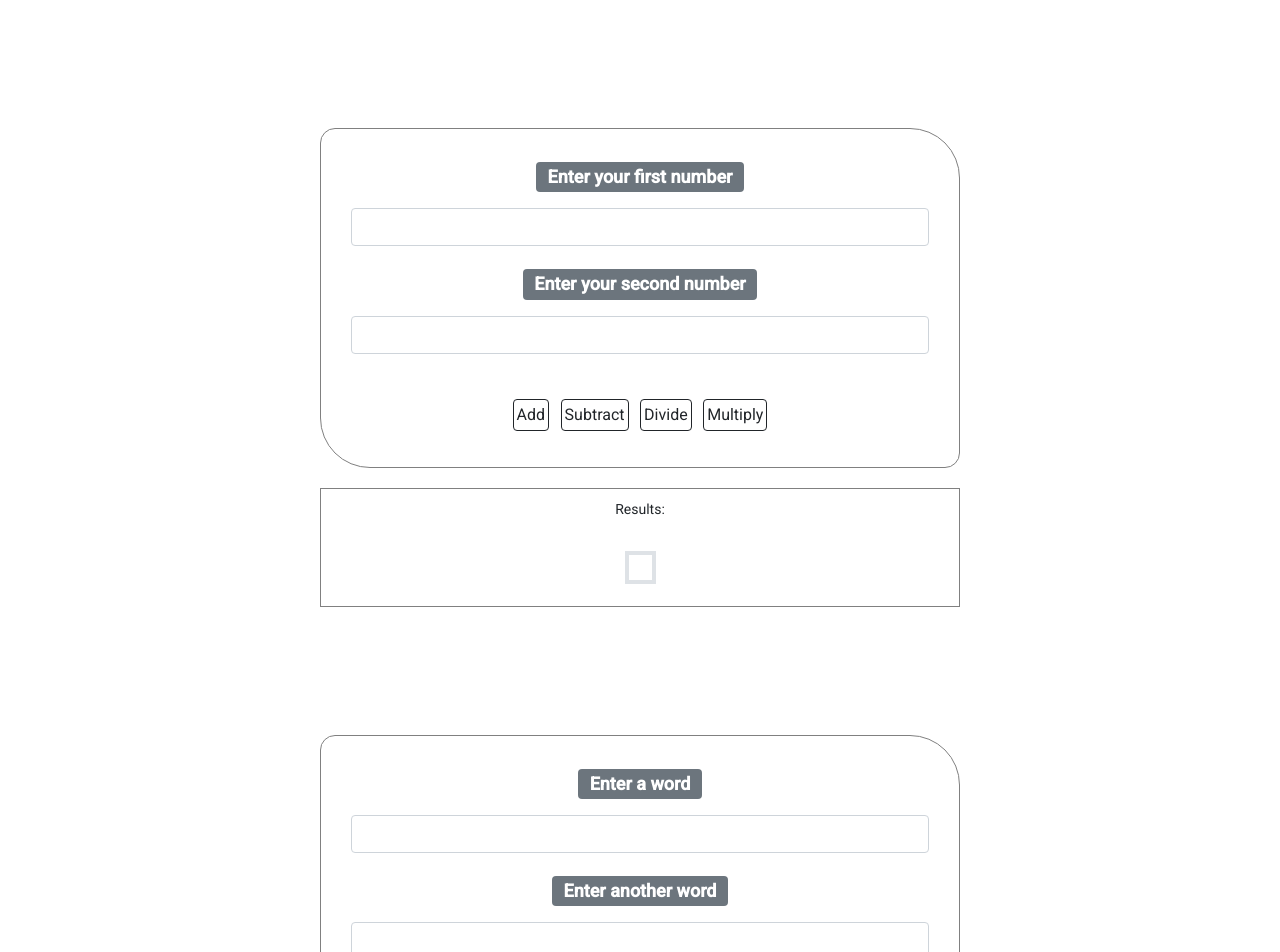
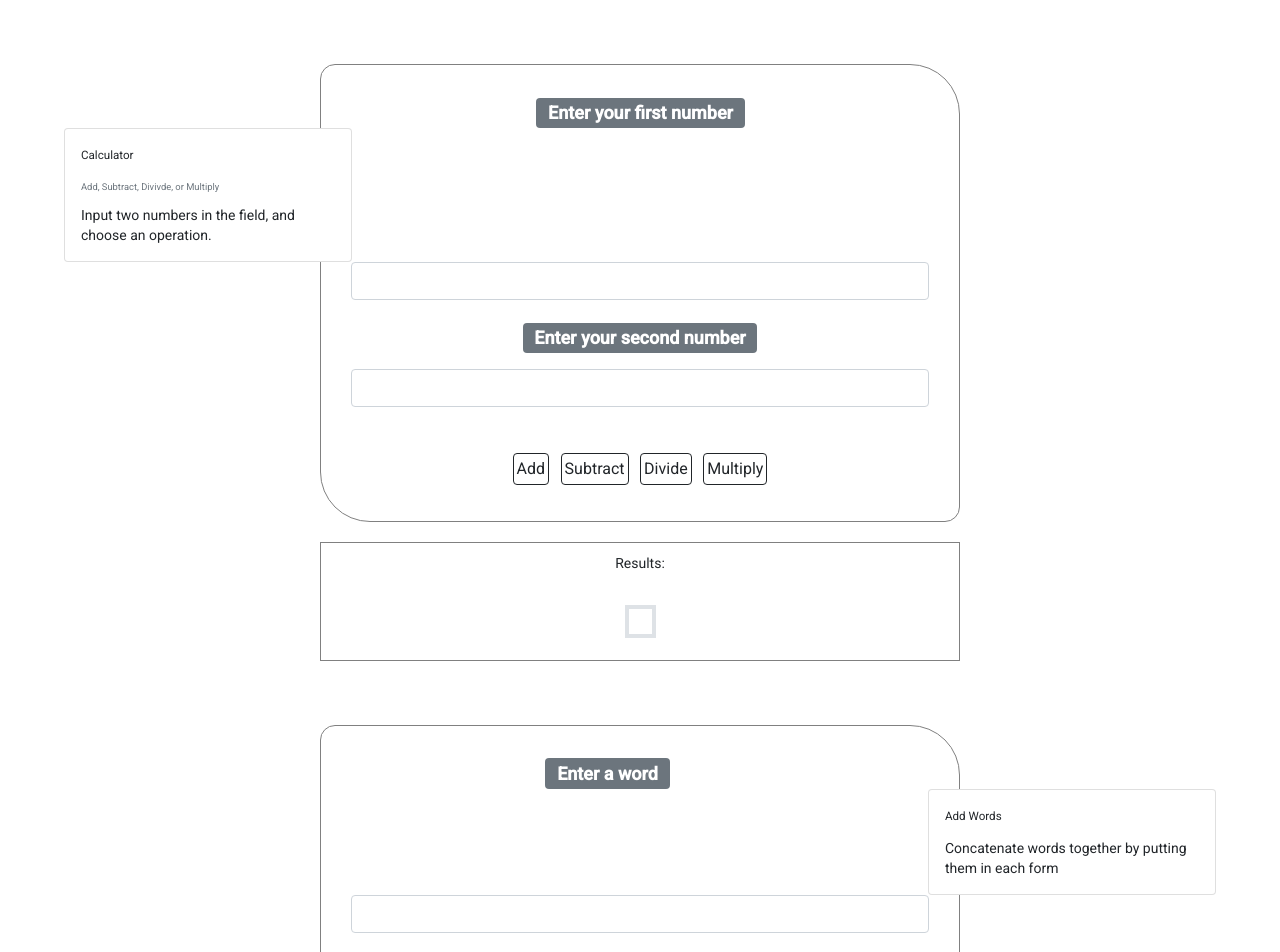
Before and after one commit to freya-cmd/calc, an Angular app: page / in a window 1280 px wide. Shown: the top 952 px of the page. Built offline with nearby package versions, Linux system fonts and the light colour scheme.

Commit message:
add concatenate box

```diff
--- a/src/app/app.component.css
+++ b/src/app/app.component.css
@@ -10,7 +10,7 @@ opacity: 0;
 
 #buttons2 {
     margin: auto;
-    margin-top: 10%;
+    margin-top: 5%;
     width: 50%;
     border: 1px solid grey;
     border-radius: 15px 50px;;
@@ -41,3 +41,26 @@ opacity: 0;
     height: 80%;
     margin-left: 47.6%;
 }
+
+
+.card {
+    float: left;
+    margin-left: 5%;
+    margin-top: 5%;
+
+}
+#results2 {
+    font-size: 30px;
+    padding-top: 2%;
+    padding-bottom: 2%;
+    width: 5%;
+    height: 80%;
+    margin-left: 47.6%;
+
+}
+
+#card {
+    float:right;
+    margin-top: 10%;
+    margin-right: 5%;
+}
--- a/src/app/app.component.html
+++ b/src/app/app.component.html
@@ -1,5 +1,14 @@
 <div>
+  <div class="card" style="width: 18rem;">
+    <div class="card-body">
+      <h5 class="card-title">Calculator</h5>
+      <h6 class="card-subtitle mb-2 text-muted">Add, Subtract, Divivde, or Multiply</h6>
+      <p class="card-text">Input two numbers in the field, and choose an operation.</p>
+    </div>
+  </div>
 <div id="buttons2">
+
+
 
     <form [formGroup]="form">
       <h1><label class="badge bg-secondary" for="number1">Enter your first number</label></h1>
@@ -19,7 +28,15 @@
     <p class="border border-4" id="results">{{ responseData | json }}</p>
   </div>
 
+  <div id = "card" class="card" style="width: 18rem;">
+    <div class="card-body">
+      <h5 class="card-title">Add Words</h5>
+      <p class="card-text">Concatenate words together by putting them in each form</p>
+    </div>
+  </div>
+
   <div id="buttons2">
+
 
     <form [formGroup]="form">
       <h1><label class="badge bg-secondary" for="number1">Enter a word</label></h1>
@@ -30,10 +47,15 @@
       <button  class="btn btn-outline-dark" id="sub" type="submit" (click)="clickme(word1.value, word2.value)" (click)="submitForm5()">Add</button>
     </form>
   </div>
+
+
  <br>
+
   <div id="buttons3">
     <p>Results: </p><br>
-    <p id="results">{{ responseData | json }}</p>
+    <p id="results2">{{ responseData | json }}</p>
   </div>
+
   </div>
+  <br>
 <app-calc></app-calc>
```
